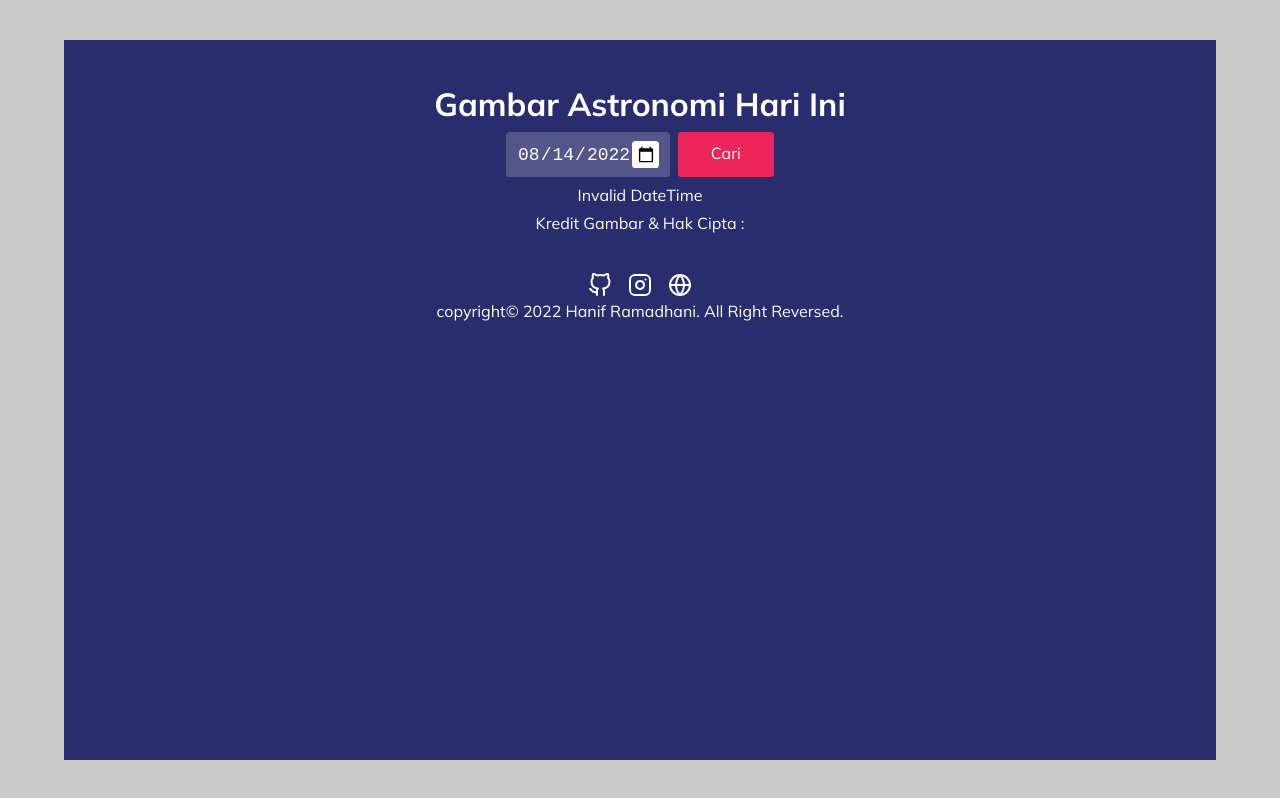
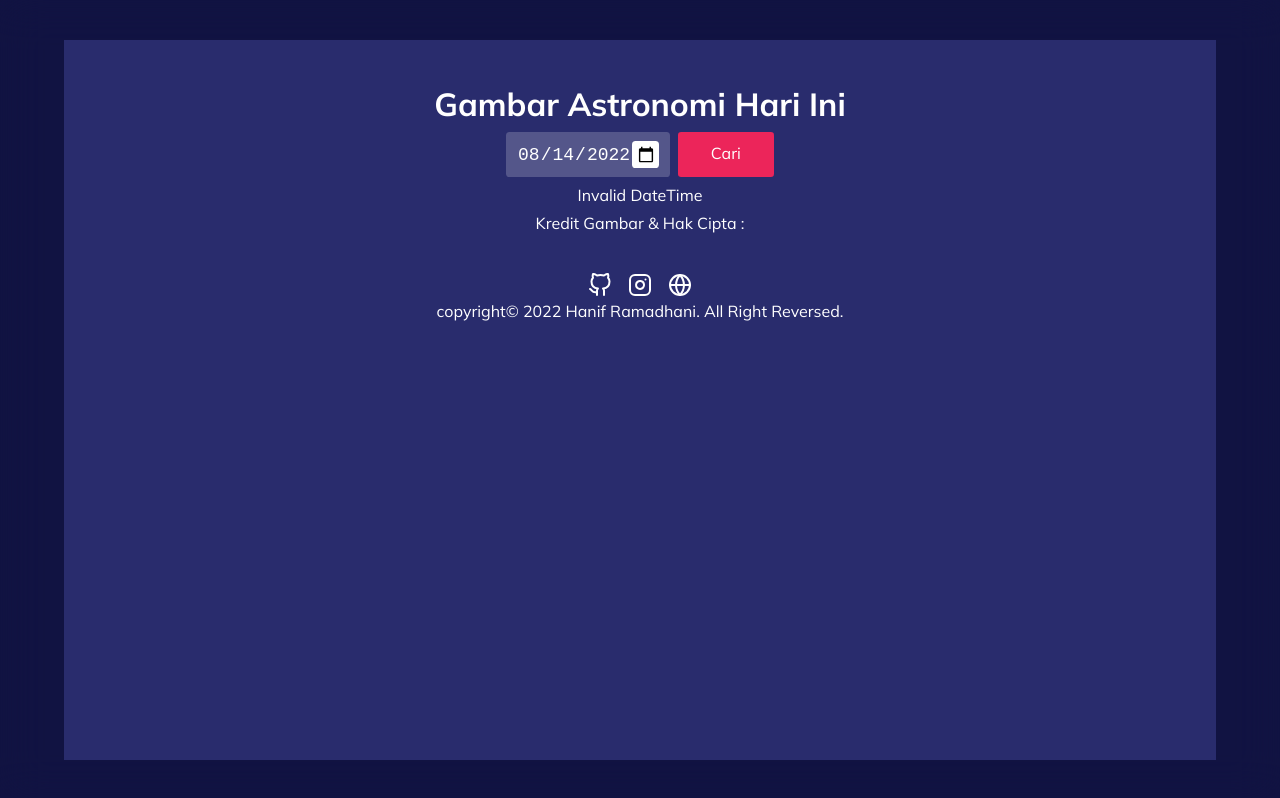
Before and after one commit to haniframadhani/gahi, a React (Create React App) app: page / in a window 1280 px wide. Built offline with nearby package versions, Linux system fonts and the light colour scheme; no server answers.

Commit message:
tambah meta tag keyword

```diff
--- a/src/App.js
+++ b/src/App.js
@@ -1,7 +1,7 @@
 import './css/style.css';
 import Card from './component/Card';
 import React, { useState } from 'react';
-import Helmet from 'react-helmet';
+import { Helmet } from "react-helmet";
 function App() {
   const [bg, setBg] = useState('');
 
@@ -12,6 +12,7 @@ function App() {
       <Helmet>
         <title>GAHI | Gambar Astronomi Hari Ini</title>
         <meta name="description" content="Jelajahi alam semesta dengan gambar dan video astronomi yang luar biasa yang berbeda setiap harinya dengan penjelasan dari para pakar astronomi." />
+        <meta name='keyword' content='apod, astronomy, astronomy picture of the day, astronomi, gambar luar angkasa, astrofotografi, gambar astronomi hari ini' />
         <meta property="og:url" content="https://gahi.netlify.app/" />
         <meta property="og:type" content="website" />
         <meta property="og:title" content="GAHI | Gambar Astronomi Hari Ini" />
--- a/src/css/style.css
+++ b/src/css/style.css
@@ -21,6 +21,7 @@ body {
 .App {
   width: 100vw;
   height: 100vh;
+  background-color: var(--Space-Cadet);
   /* background-image: url("https://apod.nasa.gov/apod/image/2208/PIA12572.jpg"); */
   background-position: center;
   background-size: cover;
```
